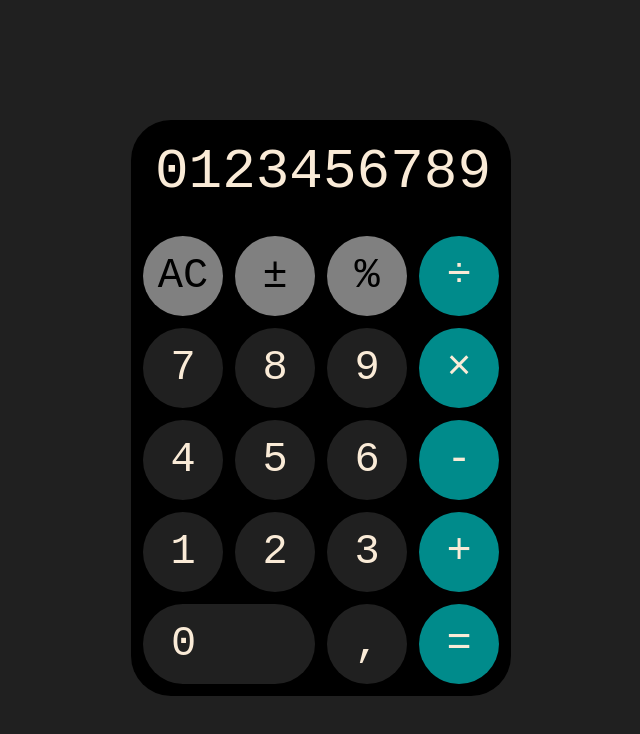
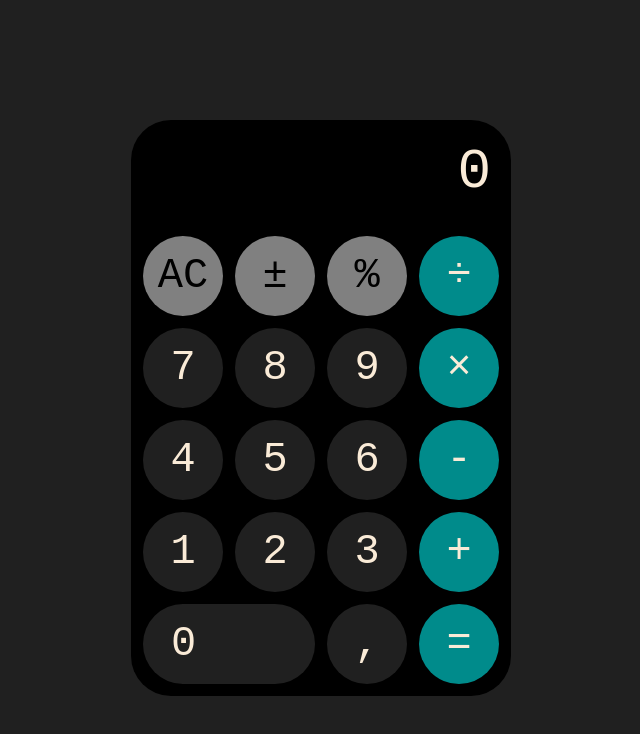
Before and after one commit to brzostovski/calculator, a plain HTML site: page index.html in a window 1280 px wide. Shown: the whole page, without its empty margins (327-967 px from the left). Drawn offline with Linux system fonts and the light colour scheme.

Commit message:
Change display to show 0 on page load

```diff
--- a/index.html
+++ b/index.html
@@ -9,7 +9,7 @@
   </head>
   <body>
     <div id="container">
-      <div id="display">0123456789</div>
+      <div id="display">0</div>
       <div class="buttons">
         <div class="func-button" id="AC">AC</div>
         <div class="func-button" id="sign">±</div>
```
